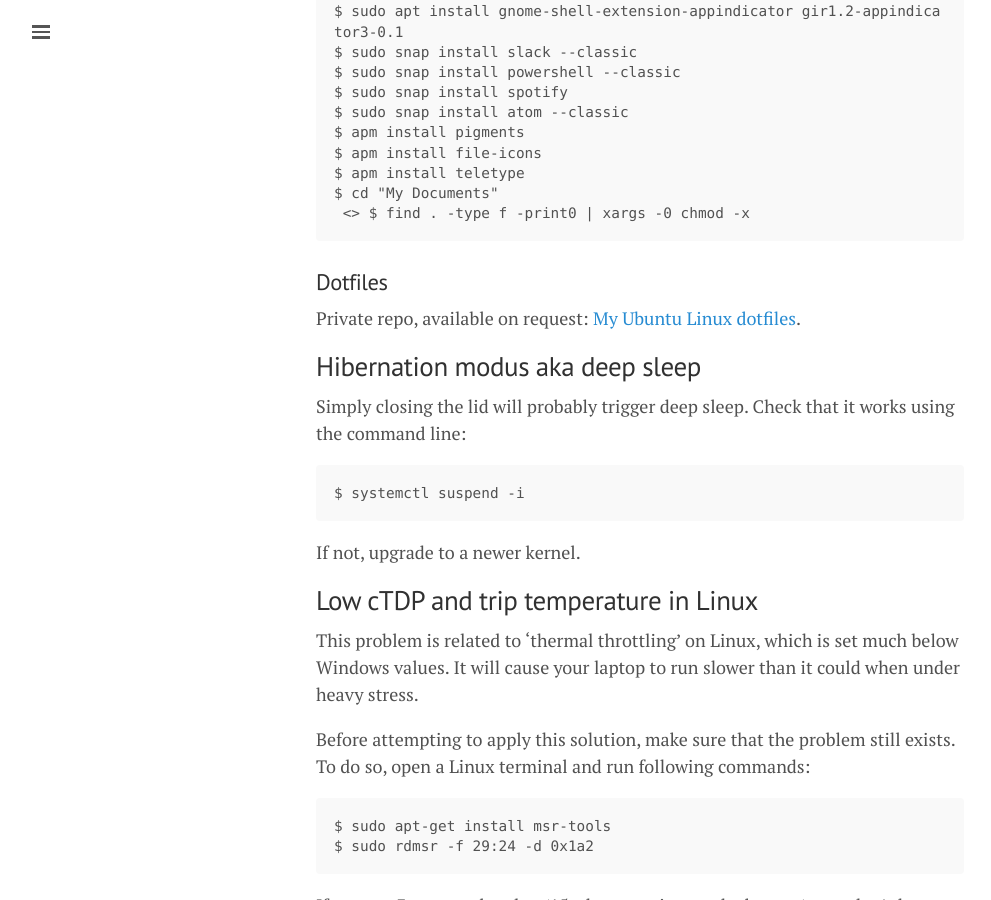
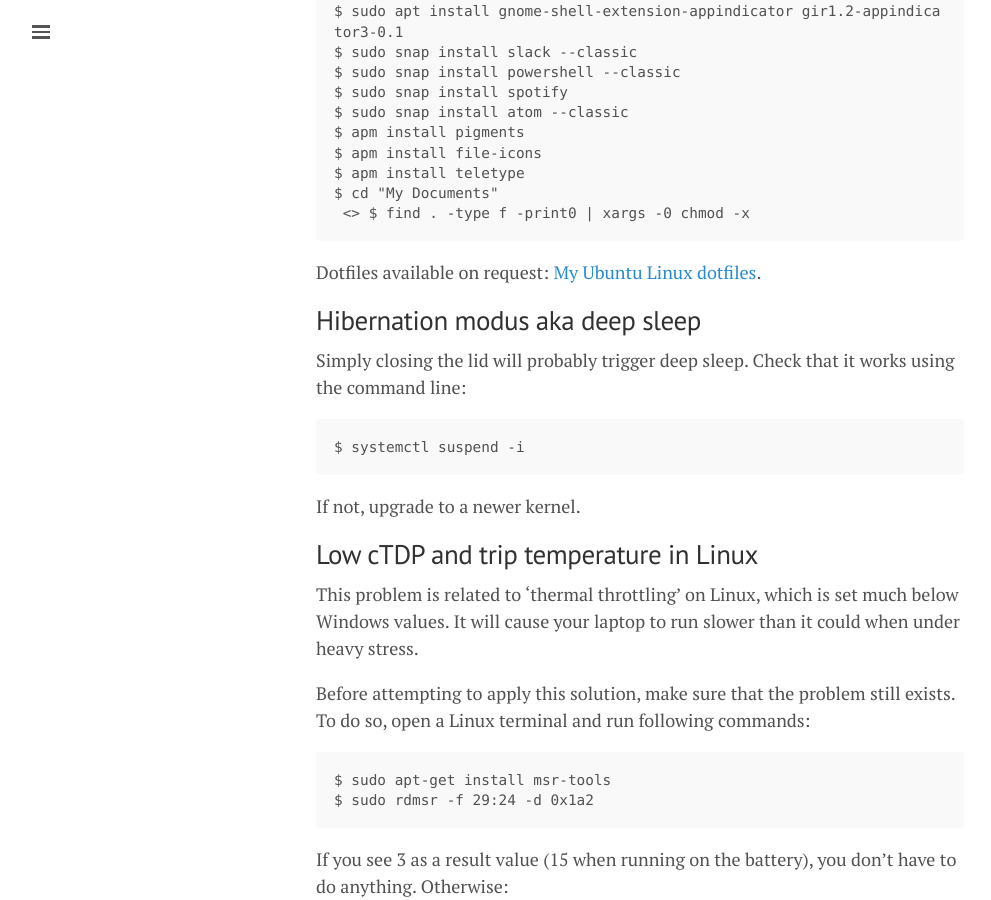
Before and after one commit to lgeurts/lgeurts.github.io, a Jekyll site: the page built from _posts/2021-10-15-ubuntu-setup-notes-for-x1-carbon-gen8.md, in a window 1280 px wide and 900 px high, scrolled down 2463 px. Shown: the whole window, without its empty margins (0-991 px from the left). Built offline with Jekyll 4.4.1, drawn with Linux system fonts in a browser that asks for light colours; nearby versions of some CDN libraries; comment, search, counter and statistics services are not loaded; some of the changed text lies outside the part shown.

Commit message:
Update 2021-10-15-ubuntu-setup-notes-for-x1-carbon-gen8.md

````diff
--- a/_posts/2021-10-15-ubuntu-setup-notes-for-x1-carbon-gen8.md
+++ b/_posts/2021-10-15-ubuntu-setup-notes-for-x1-carbon-gen8.md
@@ -90,9 +90,7 @@
 $ cd "My Documents"
  <> $ find . -type f -print0 | xargs -0 chmod -x
 ```
-### Dotfiles
-
-Private repo, available on request: [My Ubuntu Linux dotfiles](https://github.com/lgeurts/ubuntu-20.x-dotfiles).
+Dotfiles available on request: [My Ubuntu Linux dotfiles](https://github.com/lgeurts/ubuntu-20.x-dotfiles).
 
 ## Hibernation modus aka deep sleep
 
````
Also changed, not shown: other parts of _posts/2021-10-15-ubuntu-setup-notes-for-x1-carbon-gen8.md (+1 -1 lines).
